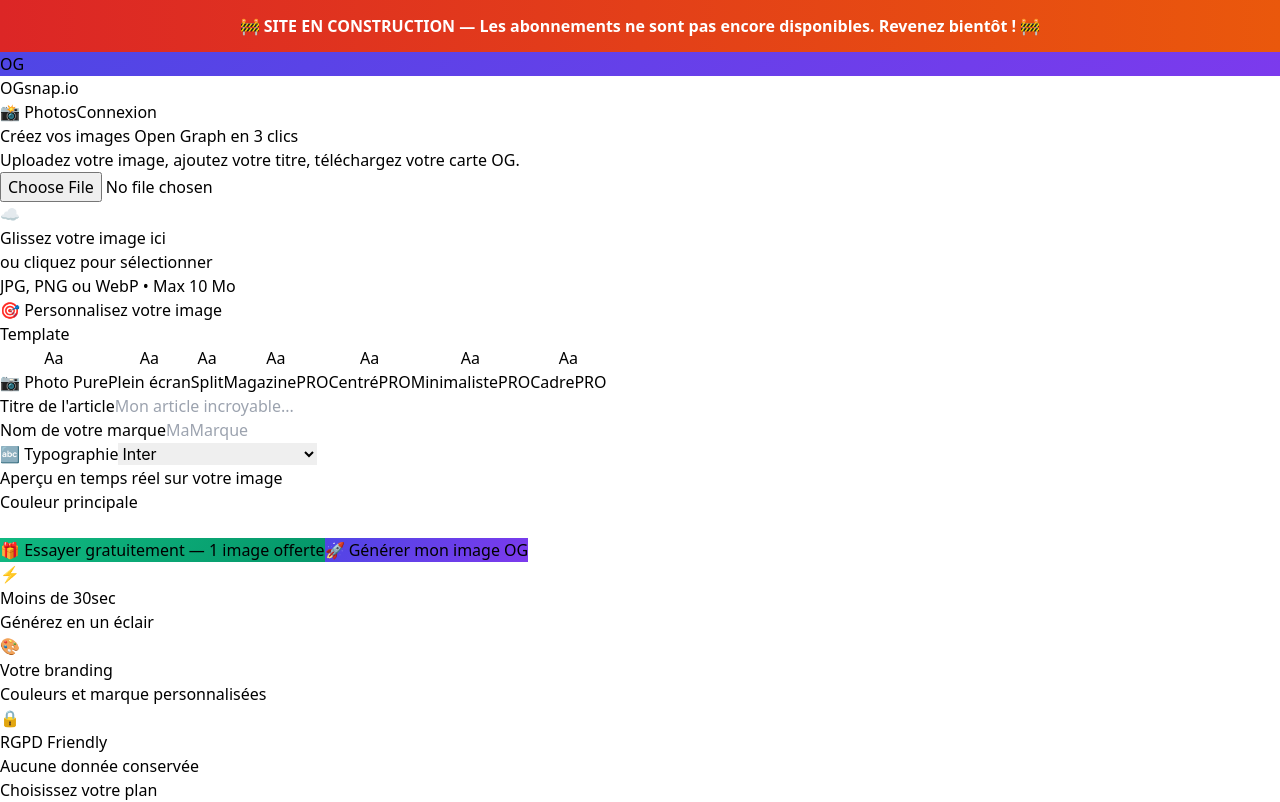
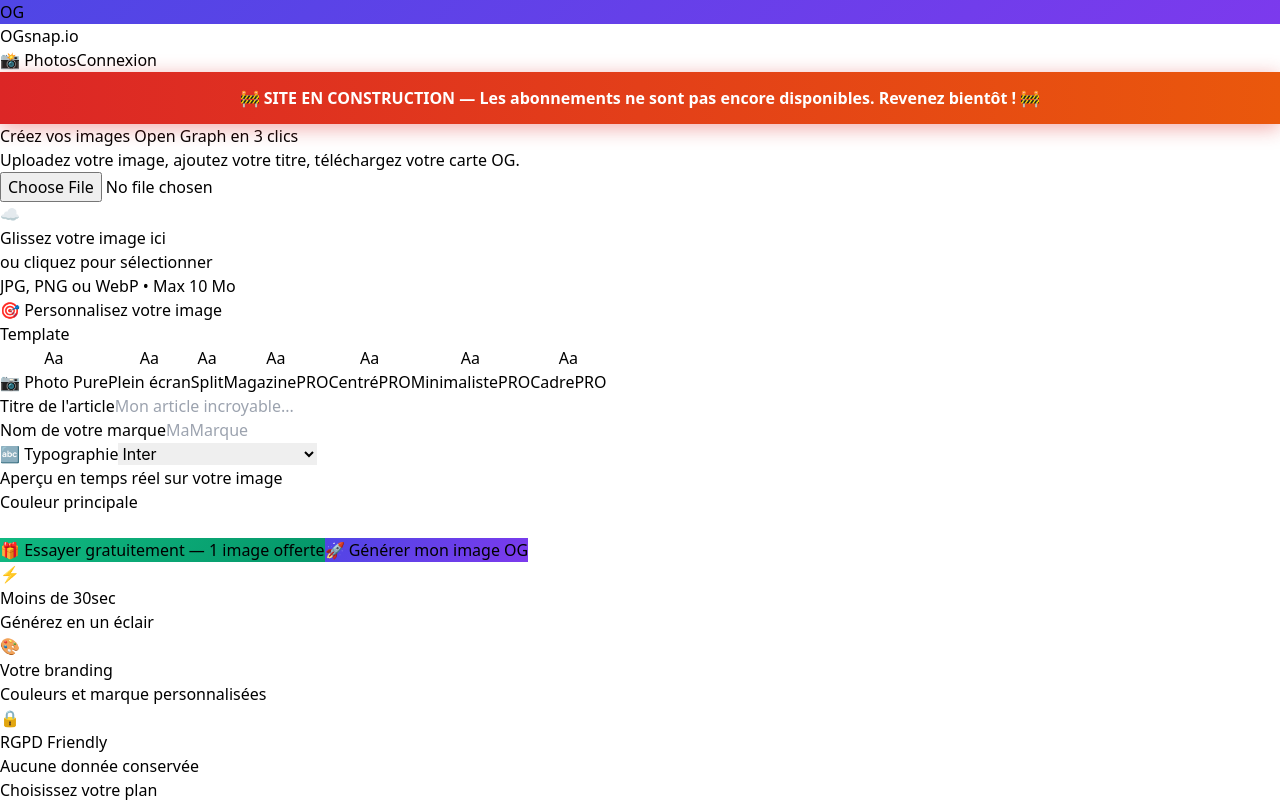
Before and after one commit to clemyfatru/ogsnap-project, a React app in the folder frontend/: page / in a window 1280 px wide. Shown: the top 802 px of the page. Built offline with nearby package versions, Linux system fonts and the light colour scheme; the HTML template or start-up script is replaced by a standard one.

Commit message:
fix: move banner after header

```diff
--- a/frontend/src/ImageUploader.jsx
+++ b/frontend/src/ImageUploader.jsx
@@ -617,29 +617,7 @@ const downloadImage = async () => {
 
   /* ======= RENDU ======= */
   return (
-    <>
-    {/* BANDEAU SITE EN CONSTRUCTION */}
-<div style={{
-  width: '100%',
-  background: 'linear-gradient(90deg, #DC2626, #EA580C)',
-  color: 'white',
-  textAlign: 'center',
-  padding: '14px 20px',
-  fontSize: '16px',
-  fontWeight: 'bold',
-  boxShadow: '0 4px 20px rgba(220, 38, 38, 0.4)',
-}}>
-  🚧 SITE EN CONSTRUCTION — Les abonnements ne sont pas encore disponibles. Revenez bientôt ! 🚧
-</div>
 
-
-
-      <style>{`
-        @keyframes pulse-banner {
-          0%, 100% { opacity: 1; }
-          50% { opacity: 0.85; }
-        }
-      `}</style>
 
 
     <div className="min-h-screen bg-gradient-to-br from-slate-50 to-indigo-50">
@@ -691,6 +669,24 @@ const downloadImage = async () => {
 
   </div>
 </header>
+
+
+{/* BANDEAU SITE EN CONSTRUCTION */}
+<div style={{
+  width: '100%',
+  background: 'linear-gradient(90deg, #DC2626, #EA580C)',
+  color: 'white',
+  textAlign: 'center',
+  padding: '14px 20px',
+  fontSize: '16px',
+  fontWeight: 'bold',
+  boxShadow: '0 4px 20px rgba(220, 38, 38, 0.4)',
+  position: 'sticky',
+  top: '52px',
+  zIndex: 49,
+}}>
+  🚧 SITE EN CONSTRUCTION — Les abonnements ne sont pas encore disponibles. Revenez bientôt ! 🚧
+</div>
 
 
       {/* ========== MODAL LOGIN ========== */}
@@ -1254,7 +1250,7 @@ const downloadImage = async () => {
 
     </div>
 
-    </>       /* fin du fragment */
+
   )
 
 }
```
